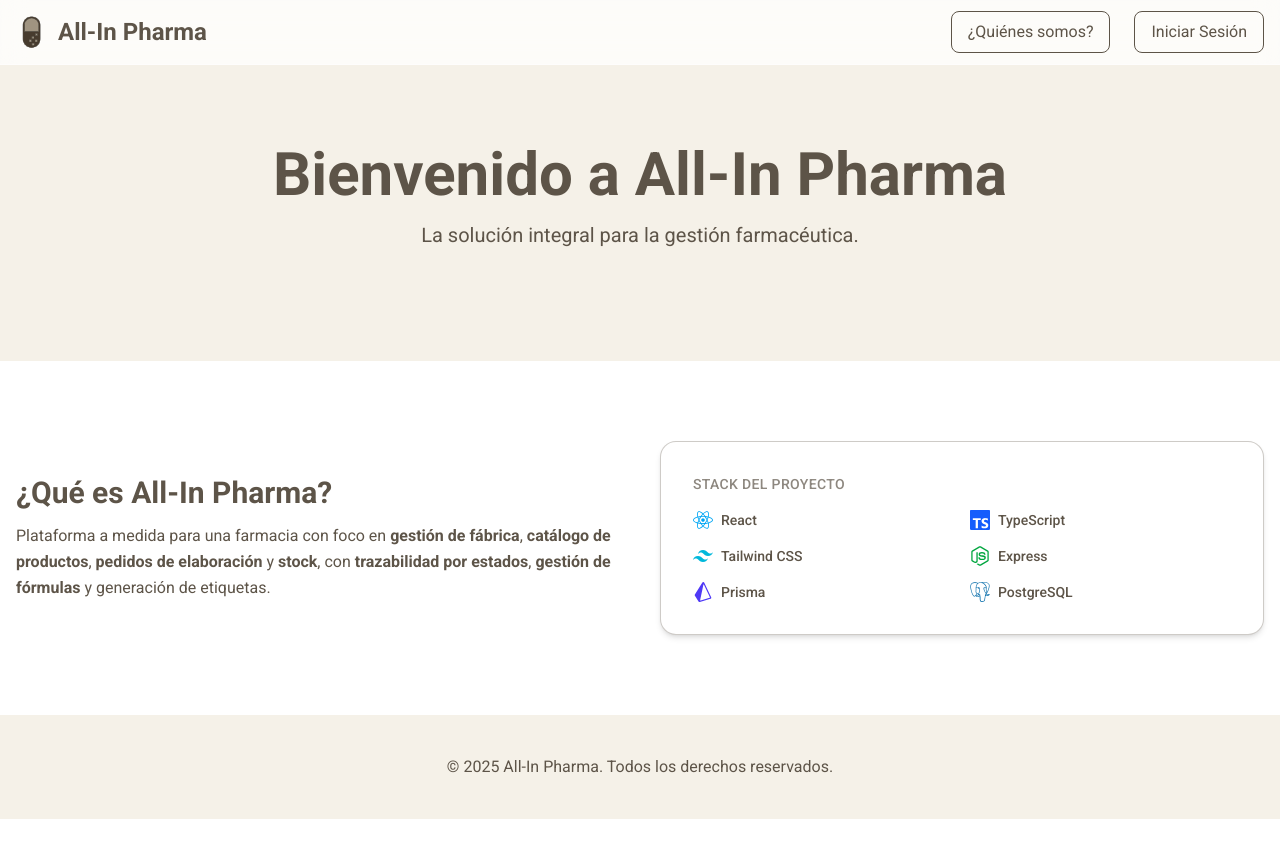
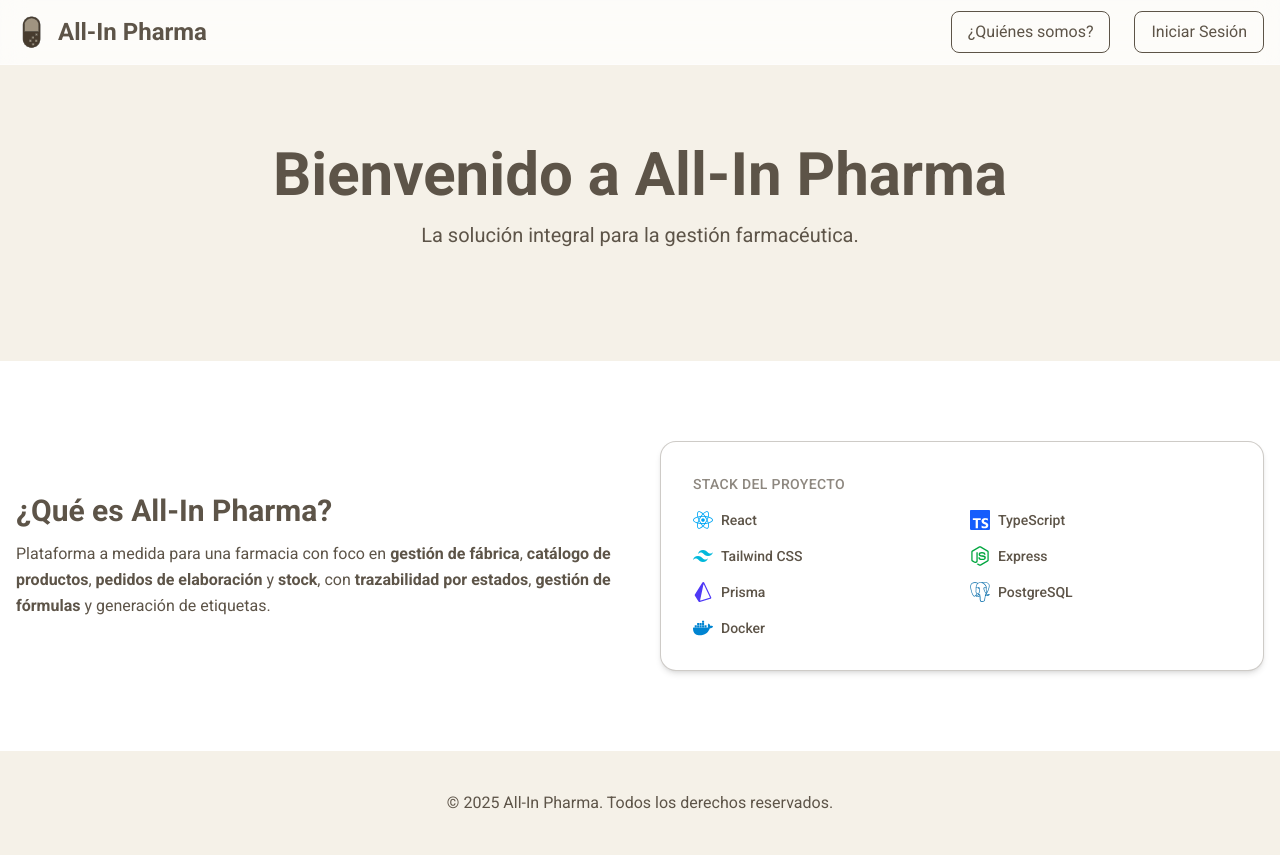
Before and after one commit to SofwareAllinPharma/ProyectoAll-InPharma, a React (Vite) app in the folder frontend/: page / in a window 1280 px wide. Before the commit the page ends 819 px from the top, so only its background shows below. Built offline with nearby package versions, Linux system fonts and the light colour scheme.

Commit message:
carpeta views y docker

```diff
--- a/frontend/src/app/App.tsx
+++ b/frontend/src/app/App.tsx
@@ -3,26 +3,26 @@ import PreLoginLayout from "../layouts/PreLoginLayout";
 import PostLoginLayout from "../layouts/PostLoginLayout";
 import LandingPage from "../features/landing/pages/LandingPage";
 import Login from "../features/auth/pages/Login";
-import QuieneSomos from "../features/landing/pages/QuieneSomos";
+import QuienesSomos from "../features/landing/pages/QuienesSomos";
 
-// Post-login
+// privado
 import SelectProfile from "../features/profiles/pages/SelectProfile";
-import TecnicoDashboard from "../features/profiles/pages/TecnicoDashboard";
-import AtencionDashboard from "../features/profiles/pages/AtencionDashboard";
-import AdminDashboard from "../features/profiles/pages/AdminDashboard";
+import TecnicoDashboard from "../features/views/tecnico/TecnicoDashboard";
+import AtencionDashboard from "../features/views/atencion/AtencionDashboard";
+import AdminDashboard from "../features/views/admin/AdminDashboard";
 
 export default function App() {
   return (
     <BrowserRouter>
       <Routes>
-        {/* Pre-login */}
+        {/* Pre-login - publico */}
         <Route element={<PreLoginLayout />}>
           <Route path="/" element={<LandingPage />} />
           <Route path="/auth/login" element={<Login />} />
-          <Route path="/quienes-somos" element={<QuieneSomos />} />
+          <Route path="/quienes-somos" element={<QuienesSomos />} />
         </Route>
 
-        {/* Post-login */}
+        {/* Post-login - privado */}
         <Route element={<PostLoginLayout />}>
           <Route path="/perfiles" element={<SelectProfile />} />
           <Route path="/tecnico" element={<TecnicoDashboard />} />
--- a/frontend/src/features/landing/components/About.tsx
+++ b/frontend/src/features/landing/components/About.tsx
@@ -1,5 +1,5 @@
 import { FaReact, FaNodeJs } from "react-icons/fa";
-import { SiTypescript, SiTailwindcss, SiPrisma, SiPostgresql } from "react-icons/si";
+import { SiTypescript, SiTailwindcss, SiPrisma, SiPostgresql, SiDocker } from "react-icons/si";
 
 export default function About() {
   return (
@@ -12,7 +12,7 @@ export default function About() {
             <b> catálogo de productos</b>, <b>pedidos de elaboración</b> y <b>stock</b>, con
             <b> trazabilidad por estados</b>, <b>gestión de fórmulas</b> y generación de etiquetas.
           </p>
-          </div>
+        </div>
         {/* Tarjeta de Stack Profesional */}
 
         <div className="rounded-2xl border border-[#5d5448]/30 bg-white p-8 shadow-md">
@@ -44,6 +44,10 @@ export default function About() {
               <SiPostgresql className="text-sky-700 text-xl" />
               <span className="text-sm font-medium">PostgreSQL</span>
             </div>
+            <div className="flex items-center gap-2">
+              <SiDocker className="text-sky-600 text-xl" />
+              <span className="text-sm font-medium">Docker</span>
+            </div>
           </div>
         </div>
       </div>
```
Also changed, not shown: frontend/src/features/landing/pages/QuienesSomos.tsx (renamed from frontend/src/features/landing/pages/QuieneSomos.tsx), frontend/src/features/views/admin/AdminDashboard.tsx (renamed from frontend/src/features/profiles/pages/AdminDashboard.tsx), frontend/src/features/views/atencion/AtencionDashboard.tsx (renamed from frontend/src/features/profiles/pages/AtencionDashboard.tsx), frontend/src/features/views/tecnico/TecnicoDashboard.tsx (renamed from frontend/src/features/profiles/pages/TecnicoDashboard.tsx).
